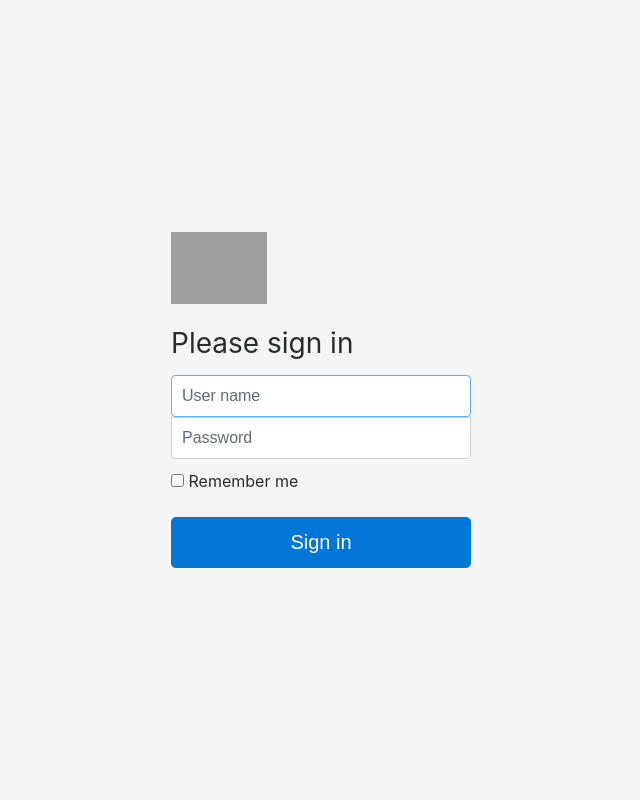
After one commit to silah/simaritan, a Flask app: template simaritan/templates/login.html in a window 1280 px wide. The commit adds this page. Shown: the whole page, without its empty margins (319-959 px from the left). Run offline with Flask 2, Linux system fonts and the light colour scheme; the template is opened without the code that fills it: most values are stand-ins (such as "Sample title", 1, 10 or a date in 2020); some libraries are stand-ins or nearby versions; grey boxes are pictures that could not be loaded.

Commit message:
Extended layouts. Created Login Form, Database integration ready to move on

```diff
--- a/simaritan/routes.py
+++ b/simaritan/routes.py
@@ -4,7 +4,11 @@ from flask import render_template
 
 @app.route('/')
 def index():
-    return render_template('index.html')
+    loggedin = False
+    if loggedin:
+        return render_template('index.html')
+    else:
+        return render_template('login.html')
 
 
 @app.route('/dashboard')
--- /dev/null
+++ b/simaritan/static/css/signin.css
@@ -0,0 +1,49 @@
+html,
+body {
+  height: 100%;
+}
+
+body {
+  display: -ms-flexbox;
+  display: -webkit-box;
+  display: flex;
+  -ms-flex-align: center;
+  -ms-flex-pack: center;
+  -webkit-box-align: center;
+  align-items: center;
+  -webkit-box-pack: center;
+  justify-content: center;
+  padding-top: 40px;
+  padding-bottom: 40px;
+  background-color: #f5f5f5;
+}
+
+.form-signin {
+  width: 100%;
+  max-width: 330px;
+  padding: 15px;
+  margin: 0 auto;
+}
+.form-signin .checkbox {
+  font-weight: 400;
+}
+.form-signin .form-control {
+  position: relative;
+  box-sizing: border-box;
+  height: auto;
+  padding: 10px;
+  font-size: 16px;
+}
+.form-signin .form-control:focus {
+  z-index: 2;
+}
+.form-signin input[type="email"] {
+  margin-bottom: -1px;
+  border-bottom-right-radius: 0;
+  border-bottom-left-radius: 0;
+}
+.form-signin input[type="password"] {
+  margin-bottom: 10px;
+  border-top-left-radius: 0;
+  border-top-right-radius: 0;
+}
--- /dev/null
+++ b/simaritan/templates/base.html
@@ -0,0 +1,25 @@
+<!DOCTYPE html>
+<html lang="en">
+  <head>
+    <meta charset="utf-8">
+    <meta http-equiv="X-UA-Compatible" content="IE=edge">
+    <meta name="viewport" content="width=device-width, initial-scale=1">
+
+    <title>{{ title }}!</title>
+
+    <meta name="description" content="Source code generated using layoutit.com">
+    <meta name="author" content="LayoutIt!">
+	<link rel="stylesheet" href="{{ url_for('static', filename='css/bootstrap.min.css') }}">
+    <link rel="stylesheet" href="{{ url_for('static', filename='css/style.css') }}">
+    <script src="{{ url_for('static', filename='js/jquery.min.js') }}"></script>
+    <script src="{{ url_for('static', filename='js/bootstrap.min.js') }}"></script>
+    <script src="{{ url_for('static', filename='js/scripts.js') }}"></script>
+    {% block header_extra %} {% endblock %}
+
+  </head>
+  <body>
+  {% block body %}{% endblock %}
+
+
+  </body>
+</html>
--- /dev/null
+++ b/simaritan/templates/login.html
@@ -0,0 +1,23 @@
+
+{% extends "base.html" %}
+{% block header_extra %}
+<link rel="stylesheet" href="{{ url_for('static', filename='css/signin.css') }}" rel="stylesheet">
+{% endblock %}
+
+
+{% block body %}
+<form class="form-signin">
+      <img class="mb-4" src="{{ url_for('static', filename='images/simaritan.png') }}" alt="" height="72">
+      <h1 class="h3 mb-3 font-weight-normal">Please sign in</h1>
+      <label for="inputEmail" class="sr-only">User name</label>
+      <input type="user" id="inputEmail" class="form-control" placeholder="User name" required autofocus>
+      <label for="inputPassword" class="sr-only">Password</label>
+      <input type="password" id="inputPassword" class="form-control" placeholder="Password" required>
+      <div class="checkbox mb-3">
+        <label>
+          <input type="checkbox" value="remember-me"> Remember me
+        </label>
+      </div>
+      <button class="btn btn-lg btn-primary btn-block" type="submit">Sign in</button>
+    </form>
+{% endblock %}
```
Also changed, not shown: simaritan.py (+6 -1 lines), simaritan/templates/dashboard.html (+4 -82 lines).
